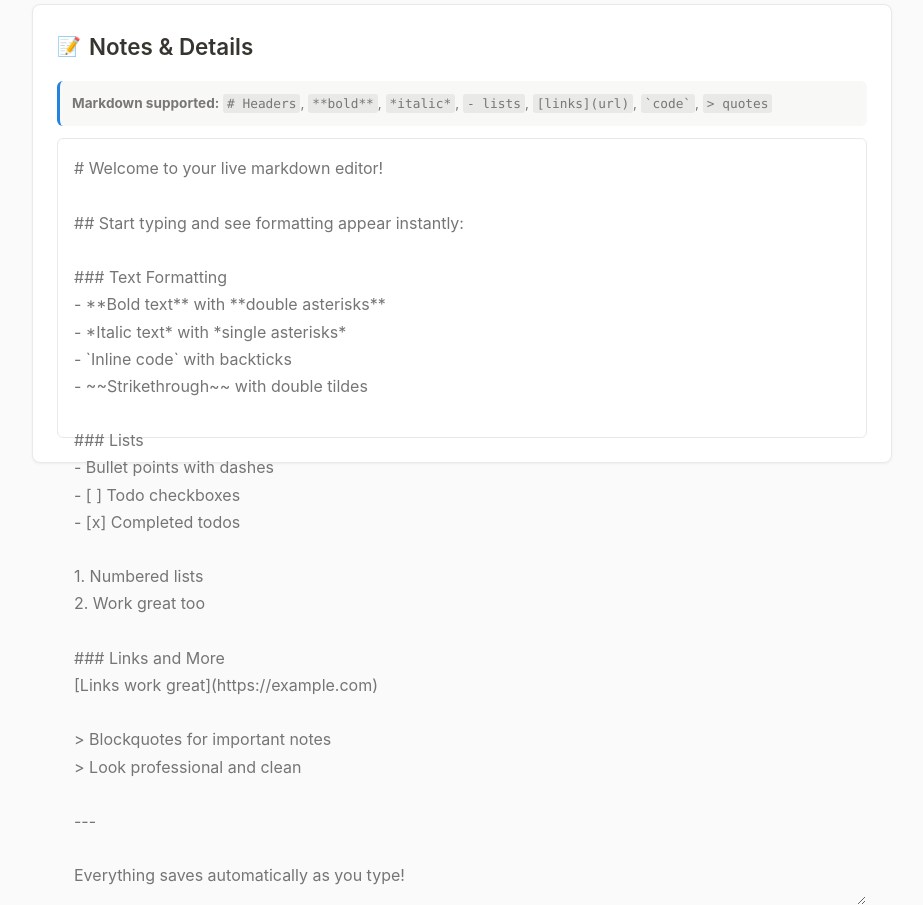
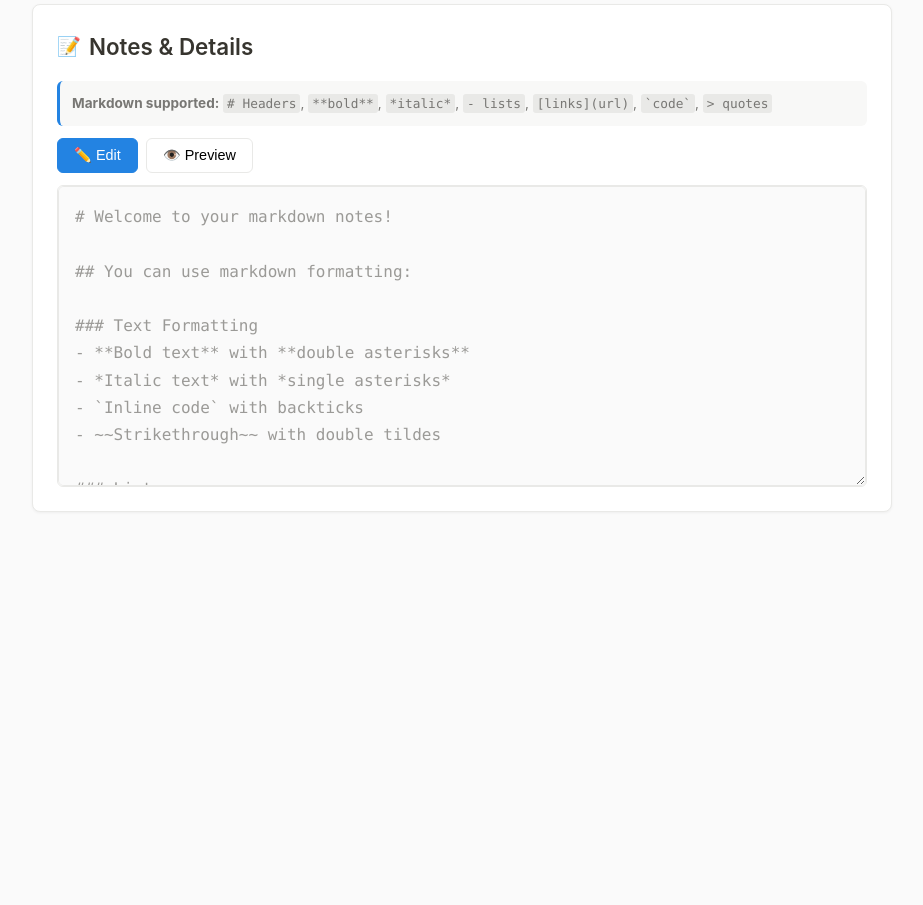
Before and after one commit to Ramakrishna-23/mytodoapp, a plain HTML site: page index.html in a window 1280 px wide. Shown: the part 600-1505 px from the top of the page, without its empty margins (178-1101 px from the left). After the commit the page ends 1176 px from the top, so only its background shows below. Drawn offline with nearby package versions, Linux system fonts and the light colour scheme.

Commit message:
Update index.html
probably the final change

````diff
--- a/index.html
+++ b/index.html
@@ -303,51 +303,65 @@
         }
 
         .notes-container {
-            position: relative;
             border: 1px solid #e9e9e7;
             border-radius: 6px;
-            min-height: 300px;
             background: white;
         }
 
         .notes-editor {
-            position: absolute;
-            top: 0;
-            left: 0;
-            width: 100%;
-            height: 100%;
             border: none;
             outline: none;
+            width: 100%;
             min-height: 300px;
             font-size: 1rem;
             line-height: 1.7;
             resize: vertical;
-            font-family: inherit;
-            color: transparent;
-            background: transparent;
+            font-family: 'SF Mono', Monaco, 'Cascadia Code', 'Roboto Mono', Consolas, 'Courier New', monospace;
+            color: #37352f;
+            background: #fafafa;
+            border-radius: 6px;
             padding: 16px;
-            z-index: 2;
-            caret-color: #37352f;
+            border: 1px solid #e9e9e7;
+        }
+
+        .notes-editor::placeholder {
+            color: #9b9a97;
         }
 
         .notes-preview {
-            position: absolute;
-            top: 0;
-            left: 0;
-            width: 100%;
-            height: 100%;
+            min-height: 300px;
             padding: 16px;
-            font-family: inherit;
-            font-size: 1rem;
-            line-height: 1.7;
-            color: #37352f;
             background: white;
             border-radius: 6px;
-            pointer-events: none;
-            z-index: 1;
-            overflow-y: auto;
-            white-space: pre-wrap;
-            word-wrap: break-word;
+            border: 1px solid #e9e9e7;
+            font-family: inherit;
+            line-height: 1.7;
+        }
+
+        .notes-toggle {
+            display: flex;
+            gap: 8px;
+            margin-bottom: 12px;
+        }
+
+        .toggle-btn {
+            padding: 8px 16px;
+            border: 1px solid #e9e9e7;
+            background: white;
+            border-radius: 6px;
+            cursor: pointer;
+            font-size: 0.9rem;
+            transition: all 0.2s ease;
+        }
+
+        .toggle-btn.active {
+            background: #2383e2;
+            color: white;
+            border-color: #2383e2;
+        }
+
+        .toggle-btn:hover:not(.active) {
+            background: #f8f8f7;
         }
 
         .markdown-guide {
@@ -598,11 +612,14 @@
                 <strong>Markdown supported:</strong>
                 <code># Headers</code>, <code>**bold**</code>, <code>*italic*</code>, <code>- lists</code>, <code>[links](url)</code>, <code>`code`</code>, <code>> quotes</code>
             </div>
+            <div class="notes-toggle">
+                <button class="toggle-btn active" id="editBtn" onclick="switchNotesMode('edit')">✏️ Edit</button>
+                <button class="toggle-btn" id="previewBtn" onclick="switchNotesMode('preview')">👁️ Preview</button>
+            </div>
             <div class="notes-container">
-                <div class="notes-preview markdown-content" id="notesPreview"></div>
-                <textarea class="notes-editor" id="notesEditor" placeholder="# Welcome to your live markdown editor!
+                <textarea class="notes-editor" id="notesEditor" placeholder="# Welcome to your markdown notes!
 
-## Start typing and see formatting appear instantly:
+## You can use markdown formatting:
 
 ### Text Formatting
 - **Bold text** with **double asterisks**
@@ -624,9 +641,24 @@
 > Blockquotes for important notes
 > Look professional and clean
 
+```javascript
+// Code blocks with syntax highlighting
+function saveNotes() {
+    console.log('Auto-saved!');
+}
+```
+
+### Tables
+| Feature | Status |
+|---------|--------|
+| Auto-save | ✅ |
+| Markdown | ✅ |
+| Mobile | ✅ |
+
 ---
 
 Everything saves automatically as you type!"></textarea>
+                <div class="notes-preview markdown-content" id="notesPreview" style="display: none;"></div>
             </div>
         </div>
     </div>
@@ -658,9 +690,13 @@ Everything saves automatically as you type!"></textarea>
                 todoIdCounter = Math.max(...appData.todos.map(t => t.id)) + 1;
             }
 
+            // Set notes mode
+            if (appData.notesMode) {
+                switchNotesMode(appData.notesMode);
+            }
+
             renderTodos();
             updateStats();
-            renderLiveMarkdown();
         }
 
         // Save data with debouncing
@@ -677,6 +713,7 @@ Everything saves automatically as you type!"></textarea>
                 appData.title = document.getElementById('pageTitle').value;
                 appData.subtitle = document.getElementById('pageSubtitle').value;
                 appData.notes = document.getElementById('notesEditor').value;
+                appData.notesMode = document.getElementById('editBtn').classList.contains('active') ? 'edit' : 'preview';
 
                 localStorage.setItem('notionTodoApp', JSON.stringify(appData));
 
@@ -821,49 +858,43 @@ Everything saves automatically as you type!"></textarea>
             }
         }
 
-        // Live markdown rendering for notes
-        function renderLiveMarkdown() {
+        // Markdown functions
+        function renderMarkdown(text) {
+            if (!text || text.trim() === '') return '<em>No content</em>';
+            try {
+                return marked.parse(text);
+            } catch (error) {
+                return '<em>Error rendering markdown</em>';
+            }
+        }
+
+        function switchNotesMode(mode) {
+            const editBtn = document.getElementById('editBtn');
+            const previewBtn = document.getElementById('previewBtn');
             const editor = document.getElementById('notesEditor');
             const preview = document.getElementById('notesPreview');
 
-            const text = editor.value;
-
-            if (!text.trim()) {
-                preview.innerHTML = '';
-                return;
+            if (mode === 'edit') {
+                editBtn.classList.add('active');
+                previewBtn.classList.remove('active');
+                editor.style.display = 'block';
+                preview.style.display = 'none';
+            } else {
+                editBtn.classList.remove('active');
+                previewBtn.classList.add('active');
+                editor.style.display = 'none';
+                preview.style.display = 'block';
+                updateNotesPreview();
             }
 
-            try {
-                // Use marked.js for proper markdown rendering
-                const rendered = marked.parse(text);
-                preview.innerHTML = rendered;
-            } catch (error) {
-                // Fallback to simple rendering if marked fails
-                let rendered = text
-                    .replace(/\*\*(.*?)\*\*/g, '<strong>$1</strong>')
-                    .replace(/\*(.*?)\*/g, '<em>$1</em>')
-                    .replace(/`(.*?)`/g, '<code style="background: #f1f1ef; padding: 2px 4px; border-radius: 3px; font-family: monospace;">$1</code>')
-                    .replace(/^### (.*$)/gm, '<h3 style="font-size: 1.1em; font-weight: 600; margin: 16px 0 8px 0; color: #37352f;">$1</h3>')
-                    .replace(/^## (.*$)/gm, '<h2 style="font-size: 1.3em; font-weight: 600; margin: 16px 0 8px 0; color: #37352f;">$1</h2>')
-                    .replace(/^# (.*$)/gm, '<h1 style="font-size: 1.5em; font-weight: 600; margin: 16px 0 8px 0; color: #37352f;">$1</h1>')
-                    .replace(/^- (.*$)/gm, '<span style="color: #37352f;">• $1</span>')
-                    .replace(/\[([^\]]+)\]\(([^)]+)\)/g, '<a href="$2" style="color: #2383e2; text-decoration: none;">$1</a>')
-                    .replace(/^> (.*$)/gm, '<span style="border-left: 3px solid #2383e2; padding-left: 12px; color: #787774; font-style: italic;">$1</span>')
-                    .replace(/\n/g, '<br>');
-
-                preview.innerHTML = rendered;
-            }
-
-            // Sync scroll position
-            syncScroll();
+            appData.notesMode = mode;
+            saveData();
         }
 
-        function syncScroll() {
-            const editor = document.getElementById('notesEditor');
+        function updateNotesPreview() {
             const preview = document.getElementById('notesPreview');
-
-            const scrollPercentage = editor.scrollTop / (editor.scrollHeight - editor.clientHeight);
-            preview.scrollTop = scrollPercentage * (preview.scrollHeight - preview.clientHeight);
+            const content = document.getElementById('notesEditor').value;
+            preview.innerHTML = renderMarkdown(content);
         }
 
         function showTodoDetails(todoId) {
@@ -903,10 +934,26 @@ Everything saves automatically as you type!"></textarea>
 
         document.getElementById('notesEditor').addEventListener('input', function() {
             saveData();
-            renderLiveMarkdown();
+            if (document.getElementById('previewBtn').classList.contains('active')) {
+                updateNotesPreview();
+            }
         });
 
-        document.getElementById('notesEditor').addEventListener('scroll', syncScroll);
+        // Initialize on load
+        document.addEventListener('DOMContentLoaded', function() {
+            loadData();
+
+            // Initialize preview
+            updatePreview();
+
+            const textareas = document.querySelectorAll('textarea:not(#notesEditor)');
+            textareas.forEach(textarea => {
+                autoResize(textarea);
+                textarea.addEventListener('input', function() {
+                    autoResize(this);
+                });
+            });
+        });
 
         document.getElementById('newTodo').addEventListener('keypress', function(e) {
             if (e.key === 'Enter') {
@@ -918,7 +965,10 @@ Everything saves automatically as you type!"></textarea>
         document.addEventListener('DOMContentLoaded', function() {
             loadData();
 
-            const textareas = document.querySelectorAll('textarea');
+            // Auto-resize notes editor
+            autoResizeNotes();
+
+            const textareas = document.querySelectorAll('textarea:not(#notesEditor):not(#notesMirror)');
             textareas.forEach(textarea => {
                 autoResize(textarea);
                 textarea.addEventListener('input', function() {
````
